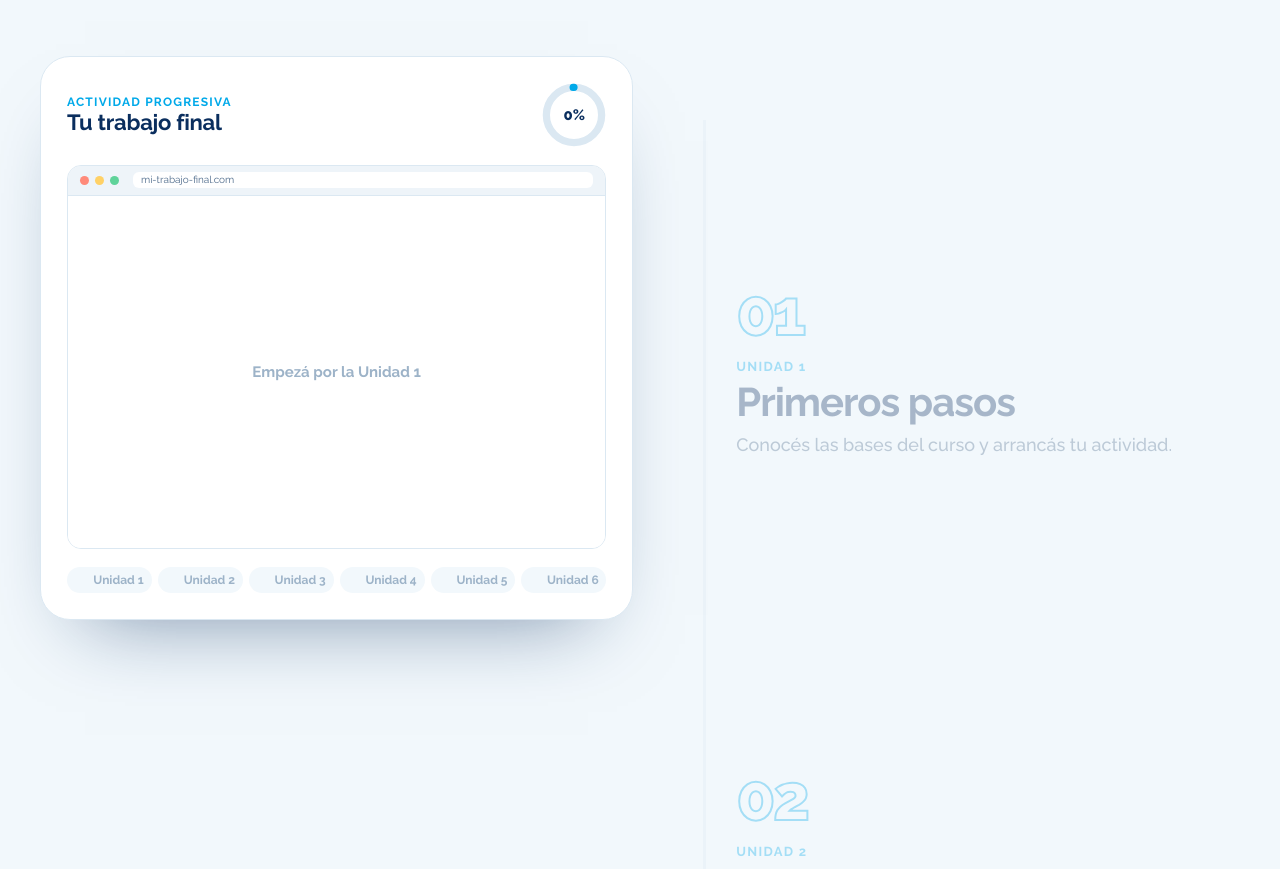
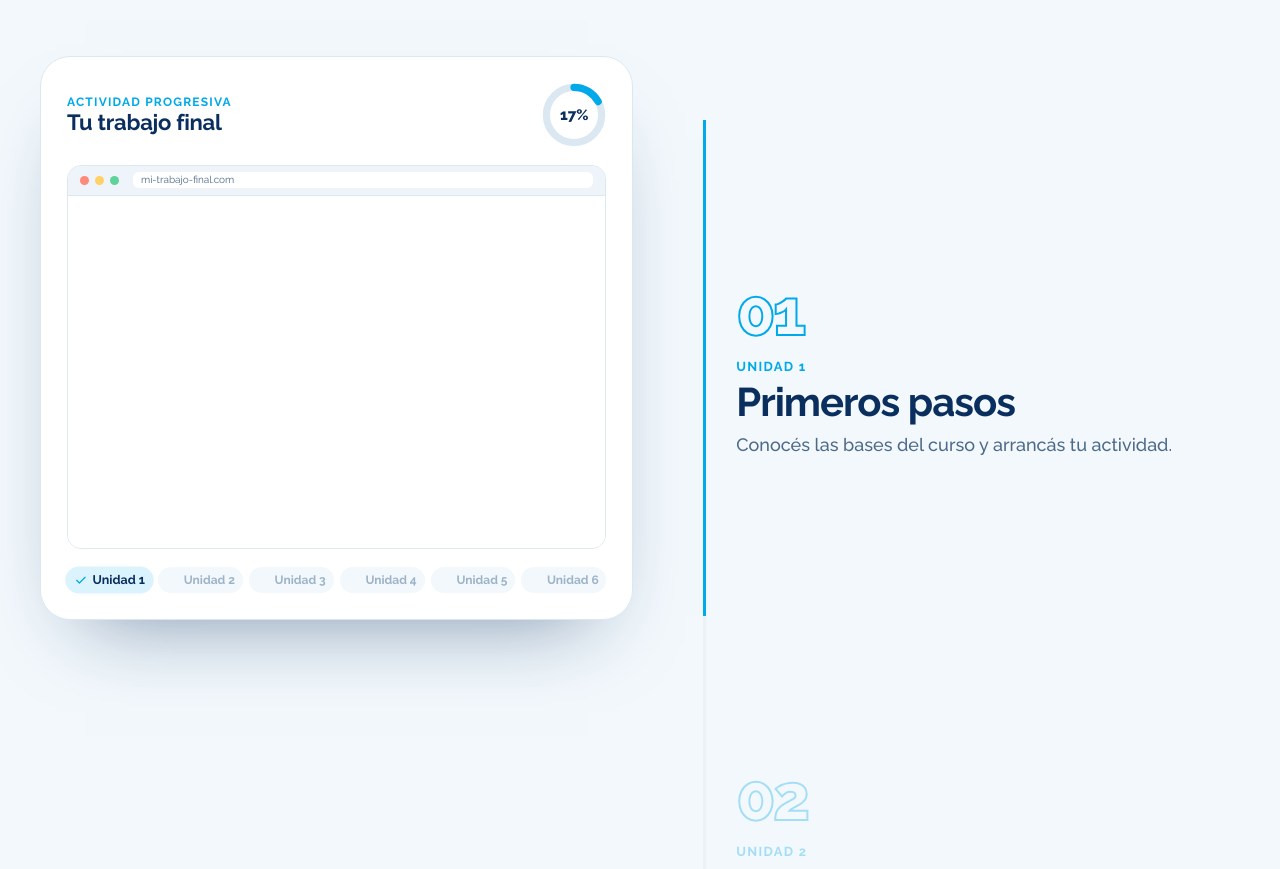
Before and after one commit to Cursos-Sanmartin/landing-eva, a React (Vite) app: page / in a window 1280 px wide. Shown: the part 3820-4689 px from the top of the page. Built offline with nearby package versions, Linux system fonts and the light colour scheme.

Commit message:
la card avanza con el scroll

```diff
--- a/src/Components/Program/Program.css
+++ b/src/Components/Program/Program.css
@@ -33,6 +33,12 @@
   border: 1px solid var(--line);
   border-radius: 1.875rem;
   box-shadow: 0 40px 80px -45px rgba(10, 46, 94, .55);
+  transition: box-shadow .6s;
+}
+
+/* Al terminar las 6 unidades, la card se pone dorada */
+.builder.final {
+  box-shadow: 0 40px 90px -40px rgba(242, 183, 5, .75);
 }
 
 .builder-top {
@@ -79,7 +85,11 @@
 .ring .ring-fg {
   stroke: var(--cyan);
   stroke-linecap: round;
-  transition: stroke-dashoffset .8s cubic-bezier(.3, .7, .2, 1);
+  transition: stroke-dashoffset .8s cubic-bezier(.3, .7, .2, 1), stroke .6s;
+}
+
+.builder.final .ring .ring-fg {
+  stroke: #f2b705;
 }
 
 .ring span {
@@ -112,7 +122,11 @@
   place-items: center;
   font-size: .9375rem;
   font-weight: 700;
-  color: #9db3c8;
+ transition: opacity .4s;
+}
+
+.builder-empty.hidden {
+  opacity: 0;
 }
 
 /* Chips de unidades */
@@ -154,6 +168,10 @@
 .chip-unit.on svg {
   opacity: 1;
   color: var(--cyan);
+}
+
+.builder.final .chip-unit.on {
+  background: #fff4d1;
 }
 
 /* Las unidades */
--- a/src/Components/Program/Program.jsx
+++ b/src/Components/Program/Program.jsx
@@ -1,18 +1,58 @@
+import "../BrowserMock/BrowserMock.css";
+import "./Program.css";
+import { useEffect, useRef, useState } from "react";
 import "../BrowserMock/BrowserMock.css";
 import "./Program.css";
 
 const UNITS = [
-  { title: "Primeros pasos", text: "Conocés las bases del curso y arrancás tu actividad." },
-  { title: "Sumás herramientas", text: "Nuevos conceptos que aplicás sobre lo que ya hiciste." },
-  { title: "Toma forma", text: "La actividad crece y empieza a parecerse a un proyecto." },
-  { title: "Profundizás", text: "Conceptos más avanzados para darle identidad propia." },
-  { title: "Ajustás detalles", text: "Revisás, mejorás y preparás todo para el cierre." },
-  { title: "Integrás todo", text: "Reunís lo aprendido en las seis unidades en tu trabajo final." },
+  {
+    title: "Primeros pasos",
+    text: "Conocés las bases del curso y arrancás tu actividad.",
+  },
+  {
+    title: "Sumás herramientas",
+    text: "Nuevos conceptos que aplicás sobre lo que ya hiciste.",
+  },
+  {
+    title: "Toma forma",
+    text: "La actividad crece y empieza a parecerse a un proyecto.",
+  },
+  {
+    title: "Profundizás",
+    text: "Conceptos más avanzados para darle identidad propia.",
+  },
+  {
+    title: "Ajustás detalles",
+    text: "Revisás, mejorás y preparás todo para el cierre.",
+  },
+  {
+    title: "Integrás todo",
+    text: "Reunís lo aprendido en las seis unidades en tu trabajo final.",
+  },
 ];
 
 function Program() {
-  // Día 4: este número lo va a cambiar el scroll
-  const step = 0;
+  const [step, setStep] = useState(0);
+  const stepsRef = useRef(null);
+
+  useEffect(() => {
+    const items = stepsRef.current.querySelectorAll(".step");
+
+    const observer = new IntersectionObserver(
+      (entries) => {
+        entries.forEach((entry) => {
+          if (entry.isIntersecting) {
+            setStep(Number(entry.target.dataset.step));
+          }
+        });
+      },
+      { rootMargin: "-45% 0px -45% 0px" },
+    );
+
+    items.forEach((item) => observer.observe(item));
+
+    return () => observer.disconnect();
+  }, []);
   const done = Math.min(step, UNITS.length);
   const percent = Math.round((done / UNITS.length) * 100);
 
@@ -34,7 +74,7 @@ function Program() {
         <div className="scrolly">
           {/* Columna izquierda: la card que se queda quieta */}
           <div className="builder-wrap">
-            <div className="builder">
+            <div className={`builder ${step > UNITS.length ? "final" : ""}`}>
               <div className="builder-top">
                 <div>
                   <small>Actividad progresiva</small>
@@ -66,7 +106,9 @@ function Program() {
                   <span>mi-trabajo-final.com</span>
                 </div>
                 <div className="builder-canvas">
-                  <div className="builder-empty">Empezá por la Unidad 1</div>
+                  <div className={`builder-empty ${step > 0 ? "hidden" : ""}`}>
+                    Empezá por la Unidad 1
+                  </div>
                 </div>
               </div>
 
@@ -95,20 +137,30 @@ function Program() {
           </div>
 
           {/* Columna derecha: las unidades que se scrollean */}
-          <ol className="steps" aria-label="Recorrido del programa">
+          <ol
+            className="steps"
+            ref={stepsRef}
+            aria-label="Recorrido del programa"
+          >
             {UNITS.map((unit, i) => (
               <li
                 key={unit.title}
+                data-step={i + 1}
                 className={`step ${step === i + 1 ? "active" : ""}`}
               >
-                <span className="step-num">{String(i + 1).padStart(2, "0")}</span>
+                <span className="step-num">
+                  {String(i + 1).padStart(2, "0")}
+                </span>
                 <small>Unidad {i + 1}</small>
                 <h3>{unit.title}</h3>
                 <p>{unit.text}</p>
               </li>
             ))}
 
-            <li className={`step final ${step > UNITS.length ? "active" : ""}`}>
+            <li
+              data-step={UNITS.length + 1}
+              className={`step final ${step > UNITS.length ? "active" : ""}`}
+            >
               <span className="step-num">
                 <svg
                   viewBox="0 0 24 24"
```
